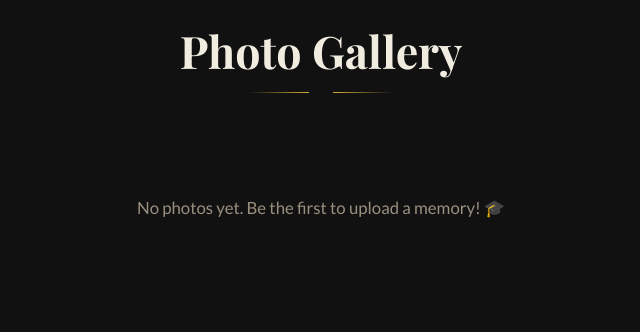
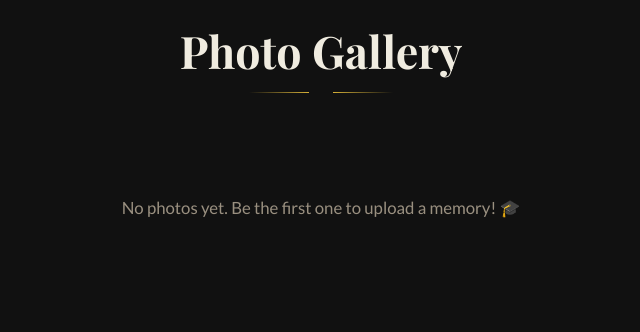
Before and after one commit to BramuelGodwill/Graduation-Memories, a plain HTML site: page index.html in a window 1280 px wide. Shown: the part 980-1312 px from the top of the page, 319-959 px from the left. Drawn offline with nearby package versions, Linux system fonts and the light colour scheme; some icons are missing; a web font is replaced by a local one.

Commit message:
Update index.html

```diff
--- a/index.html
+++ b/index.html
@@ -80,7 +80,7 @@
       <div class="section-divider"><span></span><i data-lucide="star"></i><span></span></div>
     </div>
     <div id="gallery-grid" class="gallery-grid"></div>
-    <p id="empty-msg" class="empty-msg">No photos yet. Be the first to upload a memory! 🎓</p>
+    <p id="empty-msg" class="empty-msg">No photos yet. Be the first one to upload a memory! 🎓</p>
   </section>
 
   <!-- UPLOAD SECTION -->
```
